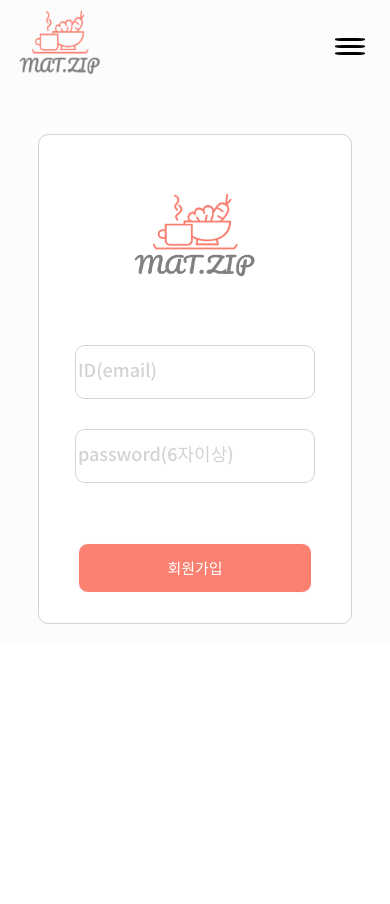
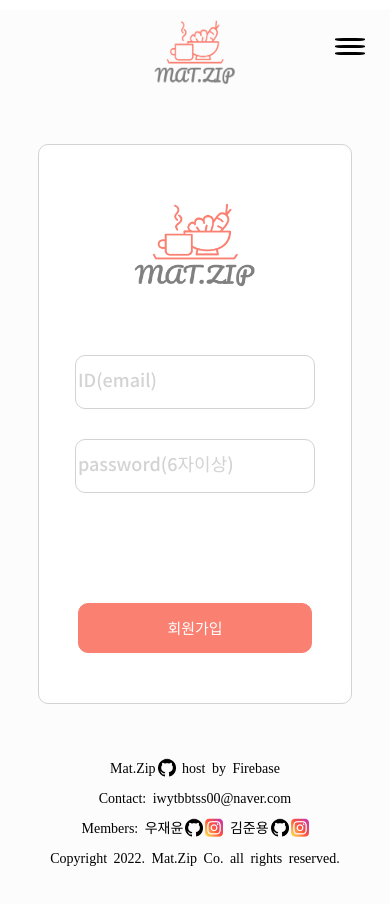
Before and after one commit to Mat-Zip/Mat.Zip, a Vue app: page /register in a window 390 px wide. Before the commit the page ends 844 px from the top, so only its background shows below. Built offline with nearby package versions, Linux system fonts and the light colour scheme; what v-calendar would draw is missing.

Commit message:
feat: footer, design: resister view'

```diff
--- a/src/App.vue
+++ b/src/App.vue
@@ -18,17 +18,20 @@
         :alertData="$store.getters.getAlertData"
       ></alert-comp>
     </transition>
+    <footer-comp></footer-comp>
   </div>
 </template>
 
 <script>
 import AlertComp from "./components/AlertComp.vue";
 import MenuBar from "./components/MenuBar.vue";
+import FooterComp from "./components/FooterComp.vue";
 
 export default {
   components: {
     MenuBar,
     AlertComp,
+    FooterComp
   },
   methods: {
     SideMenuOff: function () {
@@ -49,6 +52,8 @@ export default {
 
 nav {
   padding: 0 10px 0 10px;
+  text-align: center;
+  margin-top: 10px;
 }
 
 .menu-bar1 {
--- /dev/null
+++ b/src/components/FooterComp.vue
@@ -0,0 +1,58 @@
+<template>
+    <div class="footer">
+        <div>
+            <a href="https://github.com/Mat-Zip/Mat.Zip" target="_blank"><span>Mat.Zip</span><img src="@/assets/github-logo.png" width="18px" height="18px" /></a>
+            <span> host by Firebase</span>
+            <p>Contact: iwytbbtss00@naver.com</p>
+        </div>
+        <div>
+            <span>Members:</span>
+            <span v-for="(member, i) in members" :key="i">
+            <span> {{ member.name }}</span>
+                <a :href="member.github" target="_blank"><img src="@/assets/github-logo.png" width="18px" height="18px" /></a>
+                <a :href="member.instagram" target="_blank"><img src="@/assets/instagram-logo.png" width="18px" height="18px" /> </a>
+            </span>
+        </div>
+        <span>Copyright 2022. Mat.Zip Co. all rights reserved.</span>
+    </div>
+</template>
+
+<script>
+export default {
+    data() {
+        return ({
+            members: [
+                {name: "우재윤", github: "https://github.com/iwytbbtss", instagram: "https://www.instagram.com/wo_ojy"},
+                {name: "김준용", github: "https://github.com/djdj4275", instagram: "https://www.instagram.com/jun_aay"}
+            ]
+        })
+    }
+}
+</script>
+
+<style scoped>
+    .footer {
+        width: 80vw;
+        height: 150px;
+        text-align: center;
+        margin: auto;
+        line-height: 30px;
+        margin-top: 30px;
+        font-size: 14px;
+        word-spacing: 3px;
+    }
+
+    a {
+        color: black;
+        text-decoration: none;
+    }
+
+    a:hover {
+        text-decoration: underline;
+    }
+
+    img {
+        transform: translateY(3.75px);
+        margin: 0 0 0 2px;
+    }
+</style>
--- a/src/components/MenuBar.vue
+++ b/src/components/MenuBar.vue
@@ -143,6 +143,7 @@ export default {
   width: 30px;
   height: 30px;
   z-index: 10;
+  /* pointer-events: none; */
 }
 
 .side_btn:hover {
--- a/src/router/index.js
+++ b/src/router/index.js
@@ -16,15 +16,17 @@ var router = new VueRouter({
         {
           path: "detail/:id",
           component: () => import("../views/DetailView.vue"),
+          meta: { showModal: true }
         },
         {
           path: "map/:id",
           component: () => import("../views/MapView.vue"),
+          meta: { showModal: true }
         },
         {
           path: "datepicker/:id",
           component: () => import("../views/DatepickerView.vue"),
-          meta: { authRequired: true },
+          meta: { authRequired: true, showModal: true },
         },
       ],
     },
@@ -42,14 +44,17 @@ var router = new VueRouter({
         {
           path: "detail/:id",
           component: () => import("../views/DetailView.vue"),
+          meta: { showModal: true }
         },
         {
           path: "map/:id",
           component: () => import("../views/MapView.vue"),
+          meta: { showModal: true }
         },
         {
           path: "datepicker/:id",
-          component: () => import("../views/DatepickerView.vue")
+          component: () => import("../views/DatepickerView.vue"),
+          meta: { authRequired: true, showModal: true },
         },
       ],
       beforeEnter: (to, from, next) => {
--- a/src/views/LoginView.vue
+++ b/src/views/LoginView.vue
@@ -9,21 +9,20 @@
       />
       <form>
         <input
-          class="login_input"
           type="text"
           placeholder="ID"
           v-model="userID"
         />
         <input
-          class="login_input"
           type="password"
           placeholder="password"
           v-model="userPW"
           />
-        <button class="login_btn email" @click.prevent="emailLogin()">
+        <p>{{ message }}</p>
+        <button class="email" @click.prevent="emailLogin()">
           LOGIN
         </button>
-        <button class="login_btn google" @click.prevent="googleLogin()">
+        <button class="google" @click.prevent="googleLogin()">
           Google Login
         </button>
       </form>
@@ -37,6 +36,7 @@ export default {
     return {
       userID: "",
       userPW: "",
+      message: ""
     };
   },
   methods: {
@@ -44,6 +44,8 @@ export default {
       this.$store.dispatch("emailLogin", {
         userid: this.userID,
         userpw: this.userPW,
+      }).catch(() => {
+        this.message="아이디 혹은 비밀번호가 틀렸습니다."
       });
     },
     googleLogin() {
@@ -74,10 +76,10 @@ export default {
   border-radius: 10px;
   border: 1px solid lightgray;
 }
-.login_image {
+img {
   margin-top: 5%;
 }
-.login_input {
+input {
   width: 80%;
   height: 50px;
   border-radius: 10px;
@@ -85,24 +87,23 @@ export default {
   border: 1px solid lightgray;
   margin-top: 30px;
 }
-.login_btn {
+input::placeholder {
+  font-family: "Noto Sans KR", sans-serif;
+  color: lightgray;
+}
+input:focus::placeholder {
+  color: salmon;
+}
+input:focus {
+  outline: 1px solid salmon;
+}
+button {
   width: 80%;
   height: 50px;
   border-radius: 10px;
-  border: 1px solid lightgray;
   color: white;
   font-family: "Noto Sans KR", sans-serif;
   font-size: 15px;
-}
-.login_input::placeholder {
-  font-family: "Noto Sans KR", sans-serif;
-  color: lightgray;
-}
-.login_input:focus::placeholder {
-  color: salmon;
-}
-.login_input:focus {
-  outline: 1px solid salmon;
 }
 .email {
   background-color: salmon;
@@ -116,7 +117,7 @@ export default {
   margin-top: 15px;
   margin-bottom: 40px;
 }
-.login_btn:hover {
+button:hover {
   opacity: 0.7;
   box-shadow: 1px 1px 10px salmon;
   cursor: pointer;
--- a/src/views/MainView.vue
+++ b/src/views/MainView.vue
@@ -112,6 +112,9 @@ export default {
     this.scrollEvent();
     window.addEventListener("scroll", this.scrollEvent);
   },
+  beforeUnmount() {
+    window.removeEventListener("scroll", this.scrollEvent);
+  }
 };
 </script>
 
--- a/src/views/MyView.vue
+++ b/src/views/MyView.vue
@@ -81,16 +81,6 @@ export default {
     },
     toTop() {
       window.scroll(0, 0);
-    },
-    scrollEvent() {
-      const cards = document.querySelectorAll('.web-card');
-      for(const card of cards) {
-        if(!card.classList.contains('show')) {
-          if(window.innerHeight > card.getBoundingClientRect().top + 200) {
-            card.classList.add('show');
-          }
-        }
-      }
     }
   },
   computed: {
@@ -99,10 +89,6 @@ export default {
         this.$store.getters.getShowSideMenu || this.$store.getters.getShowModal
       );
     },
-  },
-  mounted() {
-    this.scrollEvent();
-    window.addEventListener('scroll', this.scrollEvent);
   },
 };
 </script>
--- a/src/views/RegisterView.vue
+++ b/src/views/RegisterView.vue
@@ -1,8 +1,7 @@
 <template>
-  <div class="login">
-    <div class="login_container">
+  <div class="resister">
+    <div class="resister_container">
       <img
-        class="login_image"
         src="../assets/MAT.ZIP-logo.png"
         alt=""
         width="150px"
@@ -10,18 +9,17 @@
       />
       <form>
         <input
-          class="login_input"
           type="text"
           placeholder="ID(email)"
           v-model="userID"
         />
         <input
-          class="login_input"
           type="password"
           placeholder="password(6자이상)"
           v-model="userPW"
         />
-        <button class="login_btn" @click.prevent="registerUser()">
+        <p>{{ message }}</p>
+        <button @click.prevent="registerUser()">
           회원가입
         </button>
       </form>
@@ -45,11 +43,16 @@ export default {
       });
     },
   },
+  computed: {
+    message() {
+      return this.userPW.length>=6 || this.userPW=="" ? "" : "비밀번호를 6자 이상 입력해주세요.";
+    }
+  }
 };
 </script>
 
 <style scoped>
-.login {
+.resister {
   width: auto;
   height: auto;
   display: flex;
@@ -57,7 +60,7 @@ export default {
   overflow-x: hidden;
 }
 
-.login_container {
+.resister_container {
   width: 40vw;
   height: 100%;
   padding: 30px 10px;
@@ -69,10 +72,10 @@ export default {
   border-radius: 10px;
   border: 1px solid lightgray;
 }
-.login_image {
+img {
   margin-top: 5%;
 }
-.login_input {
+input {
   width: 80%;
   height: 50px;
   border-radius: 10px;
@@ -80,41 +83,49 @@ export default {
   border: 1px solid lightgray;
   margin-top: 30px;
 }
-.login_input::placeholder {
+input::placeholder {
   font-family: "Noto Sans KR", sans-serif;
   color: lightgray;
 }
-.login_input:focus::placeholder {
+input:focus::placeholder {
   color: salmon;
 }
-.login_input:focus {
+input:focus {
   outline: 1px solid salmon;
 }
-.login_btn {
+p {
+  height: 50px;
+  margin-top: 10px;
+  color: rgb(231, 65, 65);
+}
+button {
   width: 80%;
   height: 50px;
   border-radius: 10px;
-  border: 1px solid #fcfcfc;
+  border: 1px solid salmon;
   color: white;
   font-family: "Noto Sans KR", sans-serif;
   font-size: 15px;
   background-color: salmon;
-  margin-top: 60px;
+  margin-top: 50px;
+  margin-bottom: 20px;
 }
-.login_btn:hover {
-  background-color: #bdbdbd;
+button:hover {
+  opacity: 0.7;
+  box-shadow: 1px 1px 10px salmon;
+  cursor: pointer;
 }
 
 @media screen and (max-width: 1200px) {
-  .login_container {
+  .resister_container {
     width: 60vw;
-    margin-top: 50px;
+    margin-top: 40px;
     margin-bottom: 20px;
   }
 }
 
 @media screen and (max-width: 768px) {
-  .login_container {
+  .resister_container {
     width: 75vw;
     margin-top: 30px;
     margin-bottom: 20px;
```
Also changed, not shown: src/assets/github-logo.png (added), src/assets/instagram-logo.png (added).
